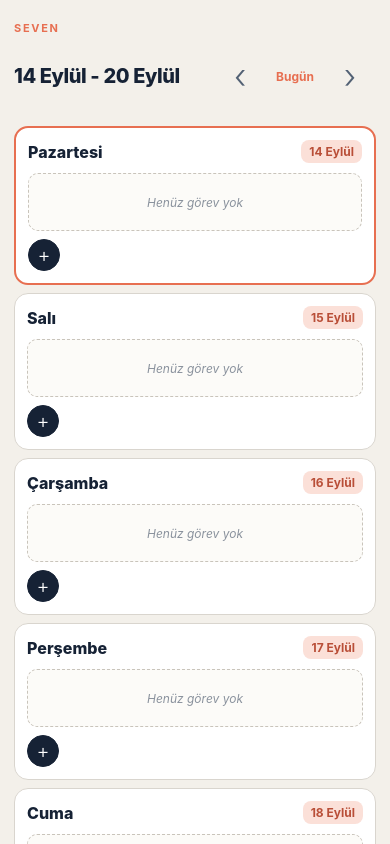
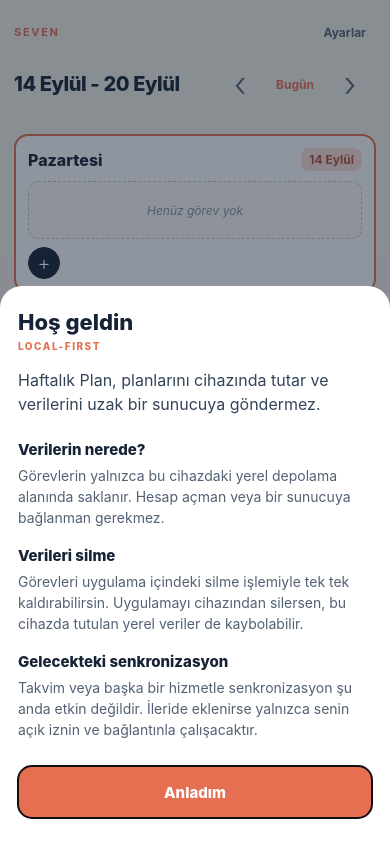
Before and after one commit to alkang53/haftalik-plan, a React Native app: screen / in a window 390 px wide. Built offline with nearby package versions, Linux system fonts and the light colour scheme.

Commit message:
feat: add privacy information and settings

```diff
--- /dev/null
+++ b/src/components/PrivacyInfo.tsx
@@ -0,0 +1,42 @@
+import { Pressable, ScrollView, Text, View } from 'react-native';
+
+import { styles } from '../styles/appStyles';
+
+type Props = {
+  firstUse?: boolean;
+  onClose: () => void;
+};
+
+export function PrivacyInfo({ firstUse = false, onClose }: Props) {
+  return (
+    <View style={styles.modalRoot}>
+      <View style={styles.infoCard}>
+        <View style={styles.modalHeader}>
+          <View style={styles.infoTitleBlock}>
+            <Text style={styles.modalTitle}>{firstUse ? 'Hoş geldin' : 'Gizlilik ve ayarlar'}</Text>
+            {firstUse && <Text style={styles.infoEyebrow}>LOCAL-FIRST</Text>}
+          </View>
+          {!firstUse && (
+            <Pressable accessibilityLabel="Gizlilik ekranını kapat" accessibilityRole="button" onPress={onClose} style={styles.closeButton}>
+              <Text style={styles.closeText}>×</Text>
+            </Pressable>
+          )}
+        </View>
+
+        <ScrollView contentContainerStyle={styles.infoContent} showsVerticalScrollIndicator={false}>
+          {firstUse && <Text style={styles.infoLead}>Haftalık Plan, planlarını cihazında tutar ve verilerini uzak bir sunucuya göndermez.</Text>}
+          <Text style={styles.infoSectionTitle}>Verilerin nerede?</Text>
+          <Text style={styles.infoText}>Görevlerin yalnızca bu cihazdaki yerel depolama alanında saklanır. Hesap açman veya bir sunucuya bağlanman gerekmez.</Text>
+          <Text style={styles.infoSectionTitle}>Verileri silme</Text>
+          <Text style={styles.infoText}>Görevleri uygulama içindeki silme işlemiyle tek tek kaldırabilirsin. Uygulamayı cihazından silersen, bu cihazda tutulan yerel veriler de kaybolabilir.</Text>
+          <Text style={styles.infoSectionTitle}>Gelecekteki senkronizasyon</Text>
+          <Text style={styles.infoText}>Takvim veya başka bir hizmetle senkronizasyon şu anda etkin değildir. İleride eklenirse yalnızca senin açık iznin ve bağlantınla çalışacaktır.</Text>
+        </ScrollView>
+
+        <Pressable accessibilityRole="button" onPress={onClose} style={({ pressed }) => [styles.submitButton, pressed && styles.submitPressed]}>
+          <Text style={styles.submitText}>{firstUse ? 'Anladım' : 'Kapat'}</Text>
+        </Pressable>
+      </View>
+    </View>
+  );
+}
--- a/src/screens/WeeklyPlanScreen.tsx
+++ b/src/screens/WeeklyPlanScreen.tsx
@@ -1,9 +1,11 @@
 import { StatusBar } from 'expo-status-bar';
 import { useEffect, useRef, useState } from 'react';
+import AsyncStorage from '@react-native-async-storage/async-storage';
 import { ActivityIndicator, Alert, Modal, Pressable, ScrollView, Text, View } from 'react-native';
 import { SafeAreaView } from 'react-native-safe-area-context';
 
 import { DraggableTodoRow } from '../components/DraggableTodoRow';
+import { PrivacyInfo } from '../components/PrivacyInfo';
 import { TodoEditor } from '../components/TodoEditor';
 import { TodoForm } from '../components/TodoForm';
 import { loadTodos, moveTodo, updateTodo } from '../storage/todoStorage';
@@ -17,6 +19,8 @@ type Layout = { y: number; height: number };
 type DragPreview = { todoId: string; date: string; index: number };
 type TodoLayout = Layout & { date: string; localY: number };
 
+const PRIVACY_NOTICE_KEY = '@haftalik-plan/privacy-notice-seen';
+
 export function WeeklyPlanScreen() {
   const currentWeek = getWeek();
   const [selectedMonday, setSelectedMonday] = useState(currentWeek.monday);
@@ -28,6 +32,8 @@ export function WeeklyPlanScreen() {
   const [todoDate, setTodoDate] = useState<string | null>(null);
   const [editingTodo, setEditingTodo] = useState<Todo | null>(null);
   const [dragPreview, setDragPreview] = useState<DragPreview | null>(null);
+  const [showPrivacyInfo, setShowPrivacyInfo] = useState(false);
+  const [showFirstUseNotice, setShowFirstUseNotice] = useState(false);
   const [loading, setLoading] = useState(true);
   const dayScrollRef = useRef<ScrollView | null>(null);
   const scrollWindowRef = useRef<View | null>(null);
@@ -54,6 +60,17 @@ export function WeeklyPlanScreen() {
   useEffect(() => {
     loadTodos().then(setTodos).finally(() => setLoading(false));
   }, []);
+
+  useEffect(() => {
+    AsyncStorage.getItem(PRIVACY_NOTICE_KEY).then((seen) => {
+      if (!seen) setShowFirstUseNotice(true);
+    });
+  }, []);
+
+  const closeFirstUseNotice = async () => {
+    setShowFirstUseNotice(false);
+    await AsyncStorage.setItem(PRIVACY_NOTICE_KEY, 'true');
+  };
 
   const todosForDate = (date: string) => sortTodos(todos.filter((todo) => todo.date === date));
 
@@ -199,7 +216,12 @@ export function WeeklyPlanScreen() {
   return (
     <SafeAreaView style={styles.safeArea}>
       <View style={styles.planContent}>
-        <View style={styles.planTopBar}><Text style={styles.topBarLabel}>SEVEN</Text></View>
+        <View style={styles.planTopBar}>
+          <Text style={styles.topBarLabel}>SEVEN</Text>
+          <Pressable accessibilityLabel="Gizlilik ve ayarları aç" accessibilityRole="button" onPress={() => setShowPrivacyInfo(true)} style={({ pressed }) => [styles.settingsButton, pressed && styles.pressedButton]}>
+            <Text style={styles.settingsText}>Ayarlar</Text>
+          </Pressable>
+        </View>
         <View style={styles.planHeader}>
           <Text style={styles.planTitle}>{formatDate(firstDay)} - {formatDate(lastDay)}</Text>
           <View style={styles.navigation}>
@@ -301,6 +323,12 @@ export function WeeklyPlanScreen() {
       <Modal animationType="slide" onRequestClose={() => setEditingTodo(null)} transparent visible={editingTodo !== null}>
         {editingTodo && <TodoEditor todo={editingTodo} onClose={() => setEditingTodo(null)} onDeleted={(id) => { setTodos((current) => current.filter((todo) => todo.id !== id)); setEditingTodo(null); }} onSaved={(todo) => { setTodos((current) => replaceTodo(current, todo)); setEditingTodo(null); }} />}
       </Modal>
+      <Modal animationType="slide" onRequestClose={() => setShowPrivacyInfo(false)} transparent visible={showPrivacyInfo}>
+        <PrivacyInfo onClose={() => setShowPrivacyInfo(false)} />
+      </Modal>
+      <Modal animationType="fade" onRequestClose={closeFirstUseNotice} transparent visible={showFirstUseNotice}>
+        <PrivacyInfo firstUse onClose={closeFirstUseNotice} />
+      </Modal>
       <StatusBar style="dark" />
     </SafeAreaView>
   );
--- a/src/styles/appStyles.ts
+++ b/src/styles/appStyles.ts
@@ -5,8 +5,10 @@ export const styles = StyleSheet.create({
   planContent: { padding: 14 },
   dayScroll: { flex: 1 },
   dayScrollContent: { paddingBottom: 24, paddingHorizontal: 14 },
-  planTopBar: { alignItems: 'center', flexDirection: 'row', height: 28 },
+  planTopBar: { alignItems: 'center', flexDirection: 'row', height: 36, justifyContent: 'space-between' },
   topBarLabel: { color: '#E76F51', fontSize: 11, fontWeight: '700', letterSpacing: 1.7 },
+  settingsButton: { borderRadius: 10, paddingHorizontal: 10, paddingVertical: 7 },
+  settingsText: { color: '#526174', fontSize: 12, fontWeight: '700' },
   planHeader: {
     alignItems: 'center',
     flexDirection: 'row',
@@ -129,6 +131,20 @@ export const styles = StyleSheet.create({
     padding: 18,
     paddingBottom: 26,
   },
+  infoCard: {
+    backgroundColor: '#FFFFFF',
+    borderTopLeftRadius: 22,
+    borderTopRightRadius: 22,
+    maxHeight: '88%',
+    padding: 18,
+    paddingBottom: 26,
+  },
+  infoTitleBlock: { flex: 1 },
+  infoEyebrow: { color: '#E76F51', fontSize: 10, fontWeight: '800', letterSpacing: 1.5, marginTop: 5 },
+  infoContent: { paddingBottom: 4 },
+  infoLead: { color: '#34445A', fontSize: 16, lineHeight: 24, marginBottom: 6 },
+  infoSectionTitle: { color: '#162235', fontSize: 15, fontWeight: '800', marginTop: 18 },
+  infoText: { color: '#526174', fontSize: 14, lineHeight: 21, marginTop: 6 },
   modalHeader: { alignItems: 'flex-start', flexDirection: 'row', justifyContent: 'space-between', marginBottom: 16 },
   modalTitle: { color: '#162235', fontSize: 22, fontWeight: '800', marginTop: 5 },
   closeButton: { alignItems: 'center', backgroundColor: '#F3F0EA', borderRadius: 20, height: 40, justifyContent: 'center', width: 40 },
```
